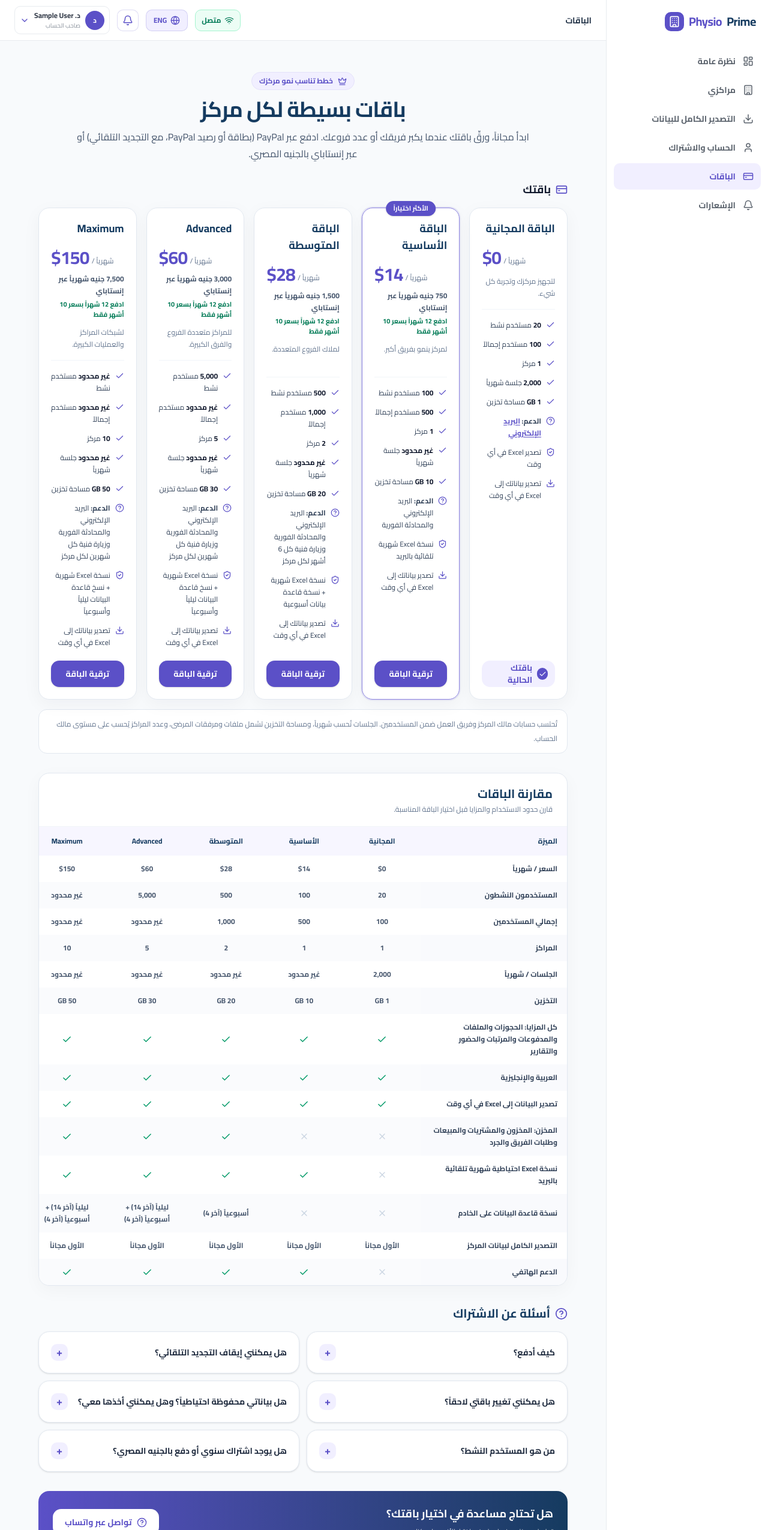
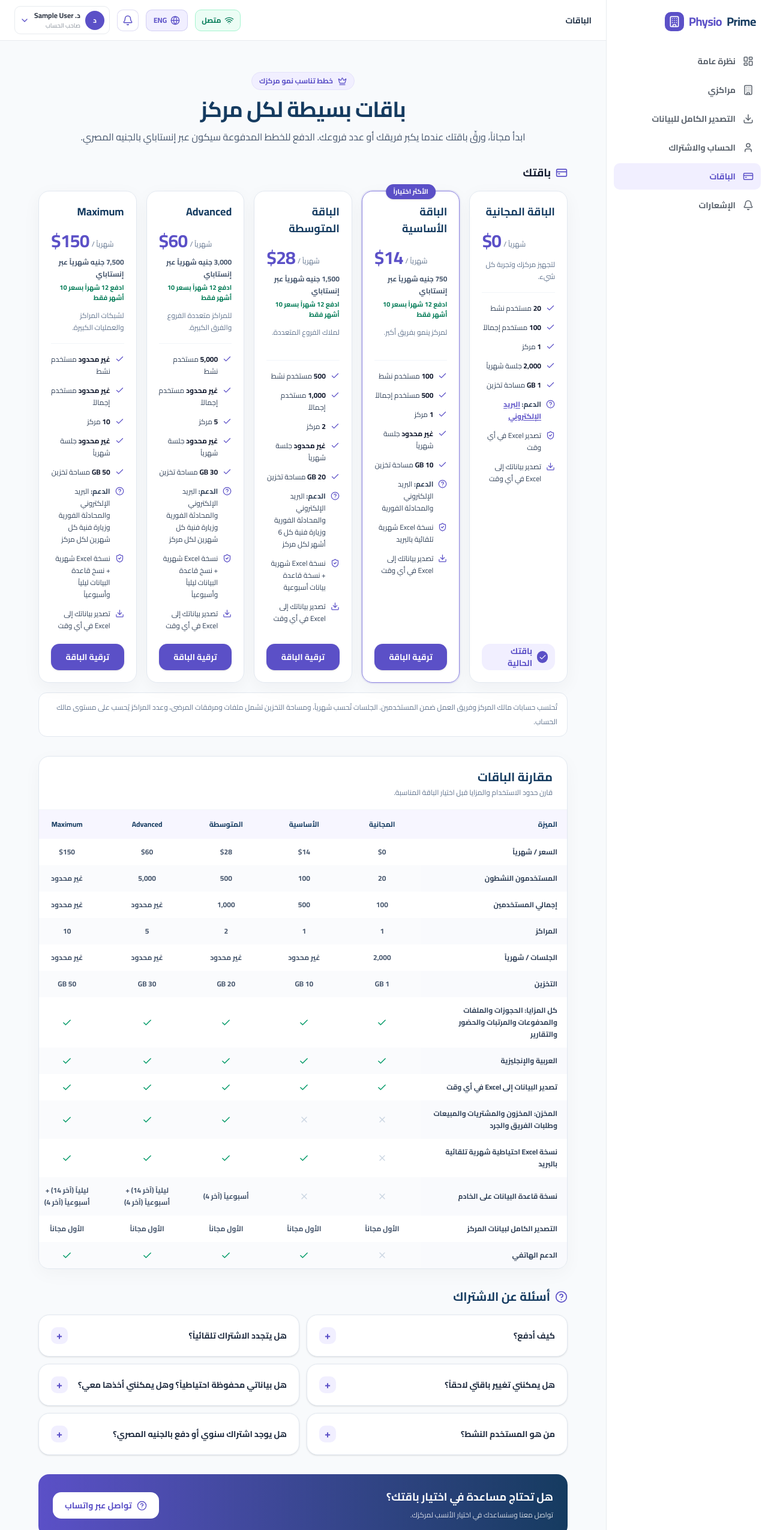
Before and after one commit to ahmedsalamaahmed28-a11y/Prime-Physio, a Next.js app: page /plans.php in a window 1280 px wide. Shown: the top 2550 px of the page at 60% size. Built offline with nearby package versions, Linux system fonts and the light colour scheme; no server answers; the database is empty; sample sign-in values are in the browser's storage.

Commit message:
Remove PayPal claims and clarify InstaPay-only payment

```diff
--- a/src/app/plans.php/page.tsx
+++ b/src/app/plans.php/page.tsx
@@ -46,8 +46,8 @@ const comparisonRows = [
 ];
 
 const faqs = [
-  { q: "كيف أدفع؟", a: "عبر PayPal: اشتراك يتجدد تلقائياً كل شهر أو كل سنة ببطاقة بنكية أو برصيد PayPal، ولا تحتاج إلى حساب PayPal للدفع بالبطاقة. وعبر إنستاباي: تحوّل المبلغ بالجنيه المصري لمدة 1 أو 3 أو 6 أو 12 شهراً، وترسل صورة التحويل من صفحة الدفع ليتم تأكيده خلال ساعات العمل. تظهر إيصالات الدفع في صفحة الحساب والاشتراك." },
-  { q: "هل يمكنني إيقاف التجديد التلقائي؟", a: "نعم، يمكنك إيقافه في أي وقت من صفحة الحساب والاشتراك. لن يتم خصم أي مبلغ آخر، وتبقى باقتك فعالة حتى نهاية المدة المدفوعة، مع الاحتفاظ ببياناتك وإمكانية التجديد لاحقاً." },
+  { q: "كيف أدفع؟", a: "سيكون الدفع للباقات المدفوعة عبر إنستاباي بالجنيه المصري. تفاصيل التحويل وإرسال إثبات الدفع وتأكيد الاشتراك ستظهر هنا بعد إعداد آلية الدفع." },
+  { q: "هل يتجدد الاشتراك تلقائياً؟", a: "لا يوجد خصم أو تجديد تلقائي عبر بوابة دفع. يتم تجديد الاشتراك بعد إتمام تحويل إنستاباي وتأكيده وفق آلية الدفع التي سيتم توضيحها." },
   { q: "هل يمكنني تغيير باقتي لاحقاً؟", a: "نعم، يمكنك طلب ترقية باقتك في أي وقت. تظل مراكزك وبياناتك كما هي." },
   { q: "هل بياناتي محفوظة احتياطياً؟ وهل يمكنني أخذها معي؟", a: "يمكنك في كل الباقات تصدير بياناتك إلى Excel في أي وقت. وتشمل الباقات المدفوعة نسخاً احتياطية وفق الجدول الموضح في المقارنة. كما يمكنك طلب التصدير الكامل لبيانات المركز، شاملاً الحالات وملفاتها وتقييماتها والجلسات والمدفوعات والموظفين؛ أول تصدير لكل مركز مجاناً، ثم 100 دولار لكل مرة." },
   { q: "من هو المستخدم النشط؟", a: "يُحتسب مالك المركز وكل فرد من فريق العمل ضمن إجمالي المستخدمين. ويُحتسب الحساب ضمن المستخدمين النشطين إذا كانت حالته نشطة؛ أما الحسابات المحذوفة فلا تُحتسب." },
@@ -94,7 +94,7 @@ export default function PlansPhpPage() {
           <header className="text-center">
             <div className="mb-3 inline-flex items-center gap-2 rounded-full border border-[#E4E1FA] bg-[#F1EFFF] px-3 py-1.5 text-xs font-bold text-[#5B50C7]"><Crown size={15} /> خطط تناسب نمو مركزك</div>
             <h1 className="text-3xl font-extrabold tracking-tight text-[#153B60] sm:text-4xl">باقات بسيطة لكل مركز</h1>
-            <p className="mx-auto mt-3 max-w-3xl text-sm leading-7 text-slate-600 sm:text-base">ابدأ مجاناً، ورقِّ باقتك عندما يكبر فريقك أو عدد فروعك. ادفع عبر PayPal (بطاقة أو رصيد PayPal، مع التجديد التلقائي) أو عبر إنستاباي بالجنيه المصري.</p>
+            <p className="mx-auto mt-3 max-w-3xl text-sm leading-7 text-slate-600 sm:text-base">ابدأ مجاناً، ورقِّ باقتك عندما يكبر فريقك أو عدد فروعك. الدفع للخطط المدفوعة سيكون عبر إنستاباي بالجنيه المصري.</p>
           </header>
 
           <section>
```
